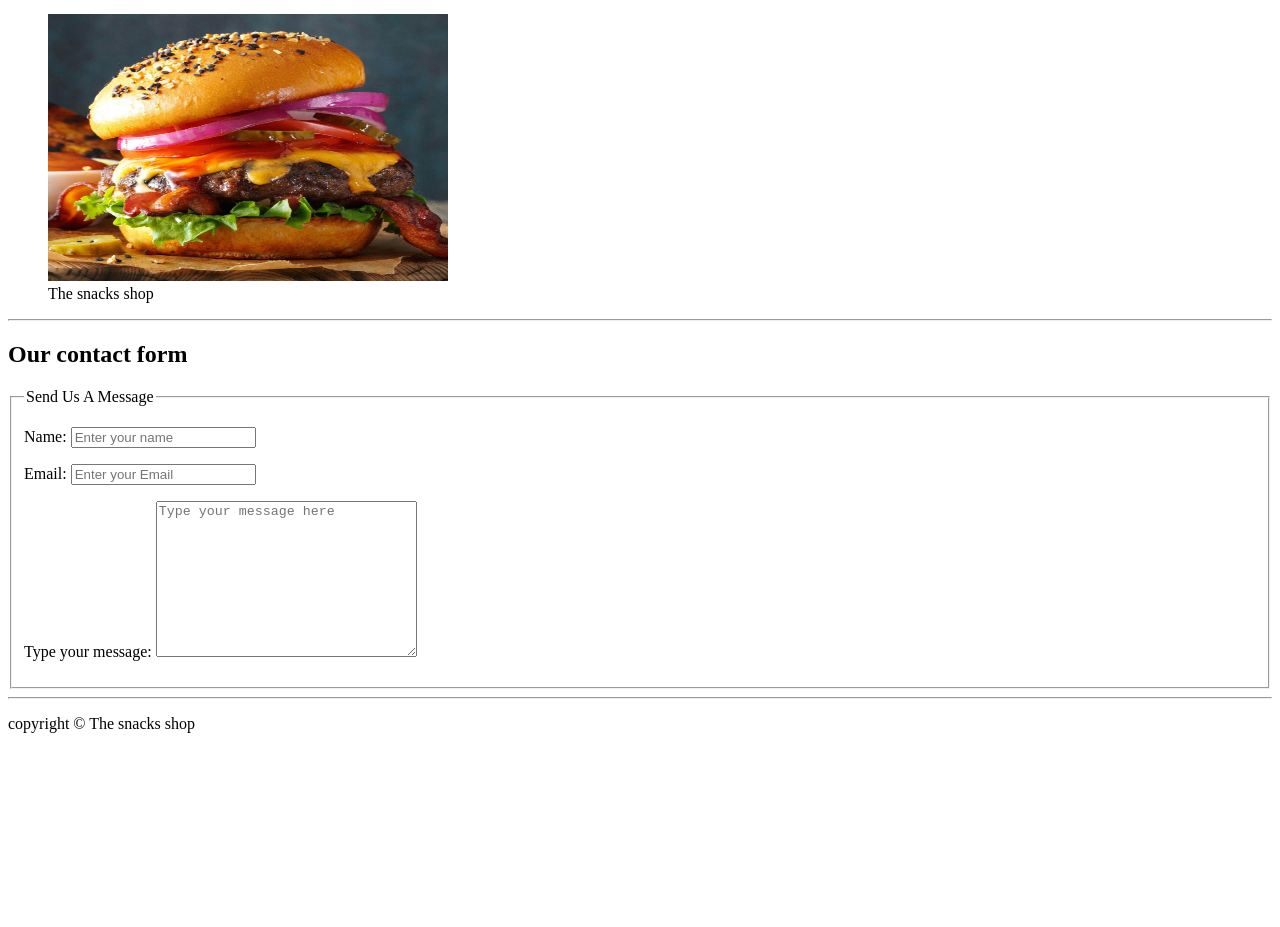
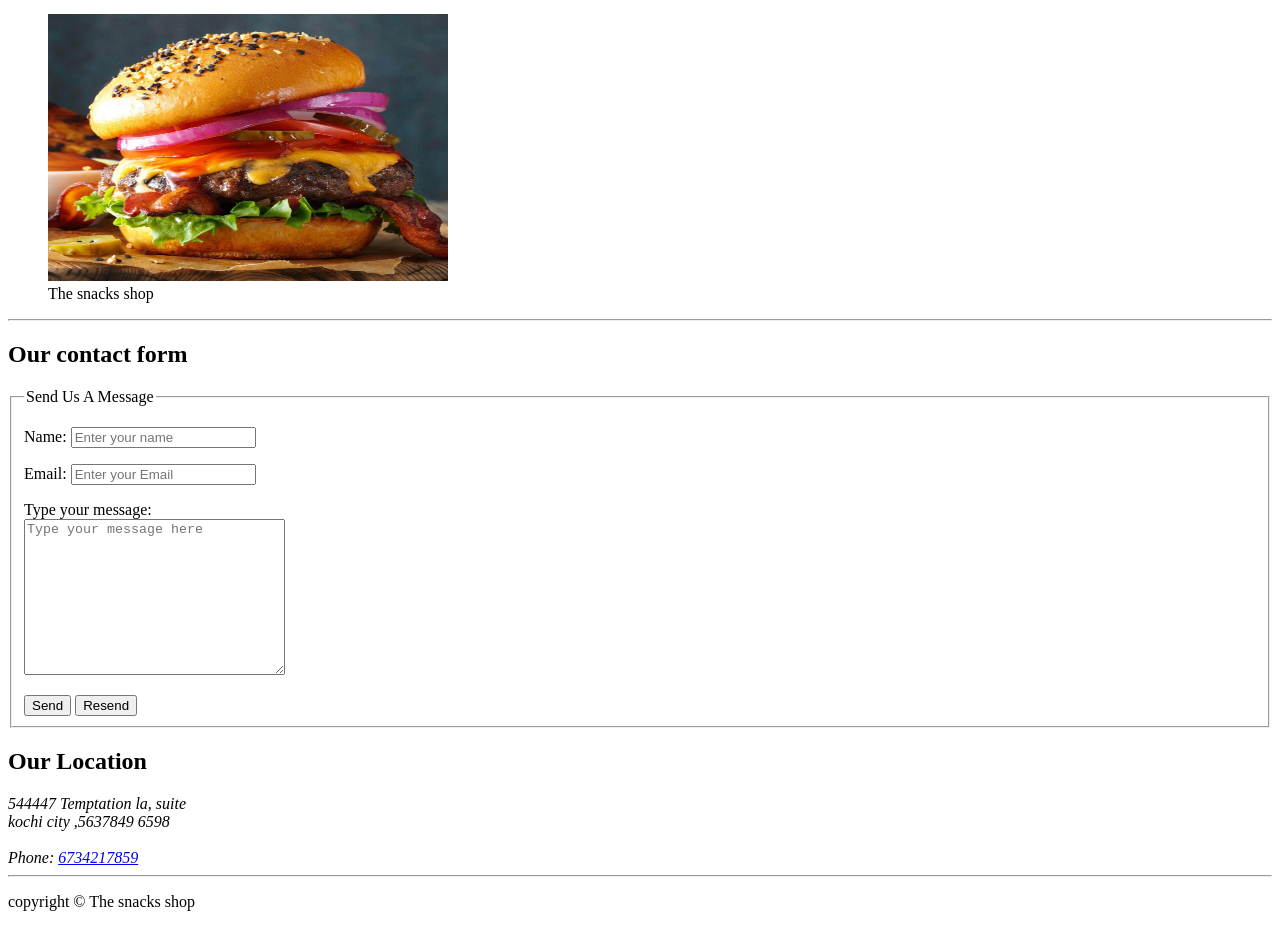
Before and after one commit to Keziyasoosan/Website-HTML5, a plain HTML site: page contact.html in a window 1280 px wide. Shown: the part 154-1081 px from the top of the page. Before the commit the page ends 903 px from the top, so only its background shows below. Drawn offline with Linux system fonts and the light colour scheme.

Commit message:
contact  form added

```diff
--- a/contact.html
+++ b/contact.html
@@ -39,6 +39,7 @@
      </header>
      <hr>
      <main>
+        <section>
         <h2>Our contact  form</h2>
         <form action ="htpps://httpbin.org/get" method="get">
             <fieldset>
@@ -53,10 +54,24 @@
                 </p>
                 <p>
                     <label for="Message">Type your message:</label>
+                    <br>
                     <textarea name="message" id="message" cols="30" rows="10" placeholder="Type your message here"></textarea>
                 </p>
+                <button type ="submit">Send</button>
+            <button type ="reset">Resend</button>
             </fieldset>
+
         </form>
+    </section>
+    <section>
+        <h2> Our Location</h2>
+        <address>
+            544447 Temptation la, suite <br>
+            kochi city ,5637849 6598
+            <br><br>
+            Phone: <a href="tel:+9198464744"> 6734217859</a>
+        </address>
+    </section>
      </main>
      <hr>
      <footer>
```
